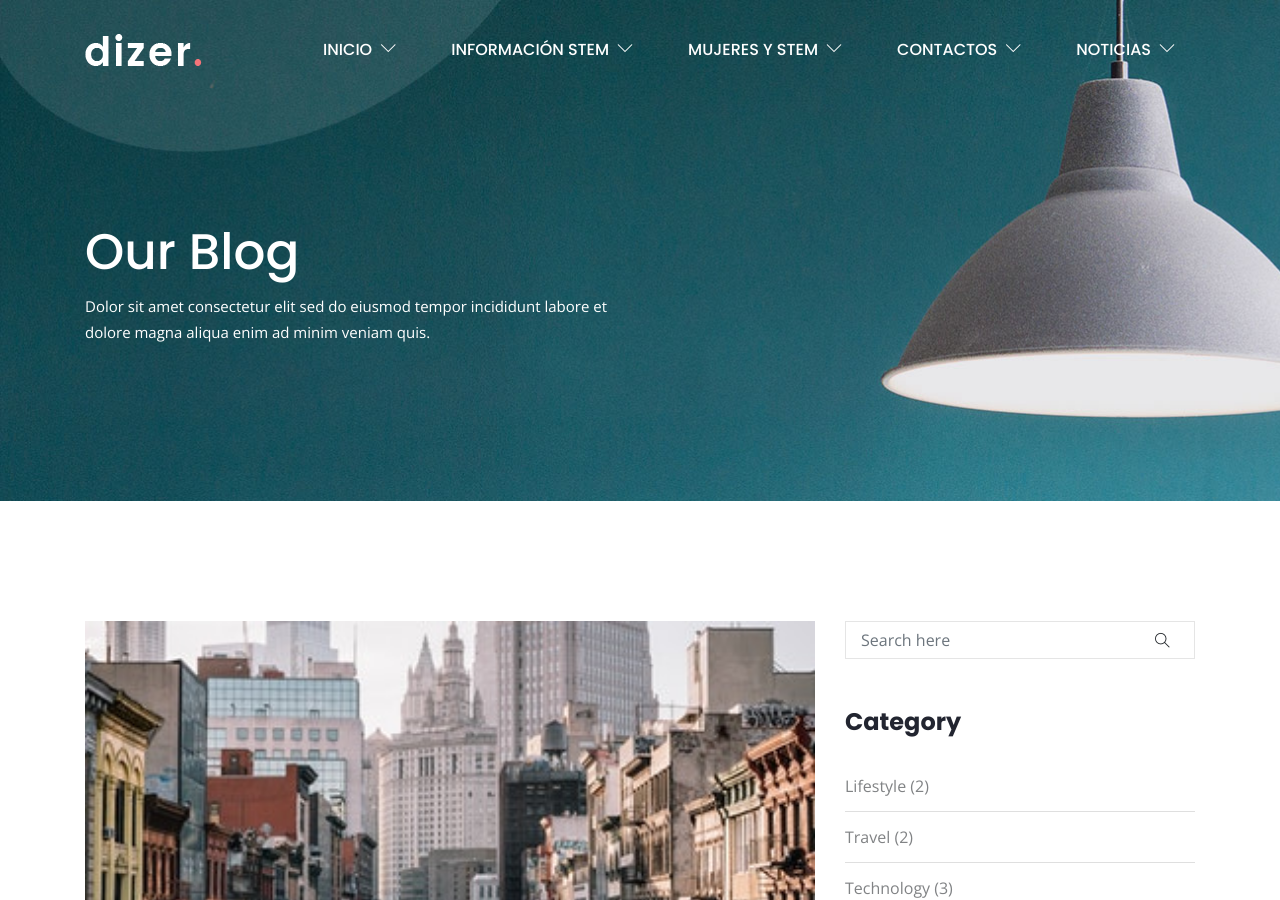
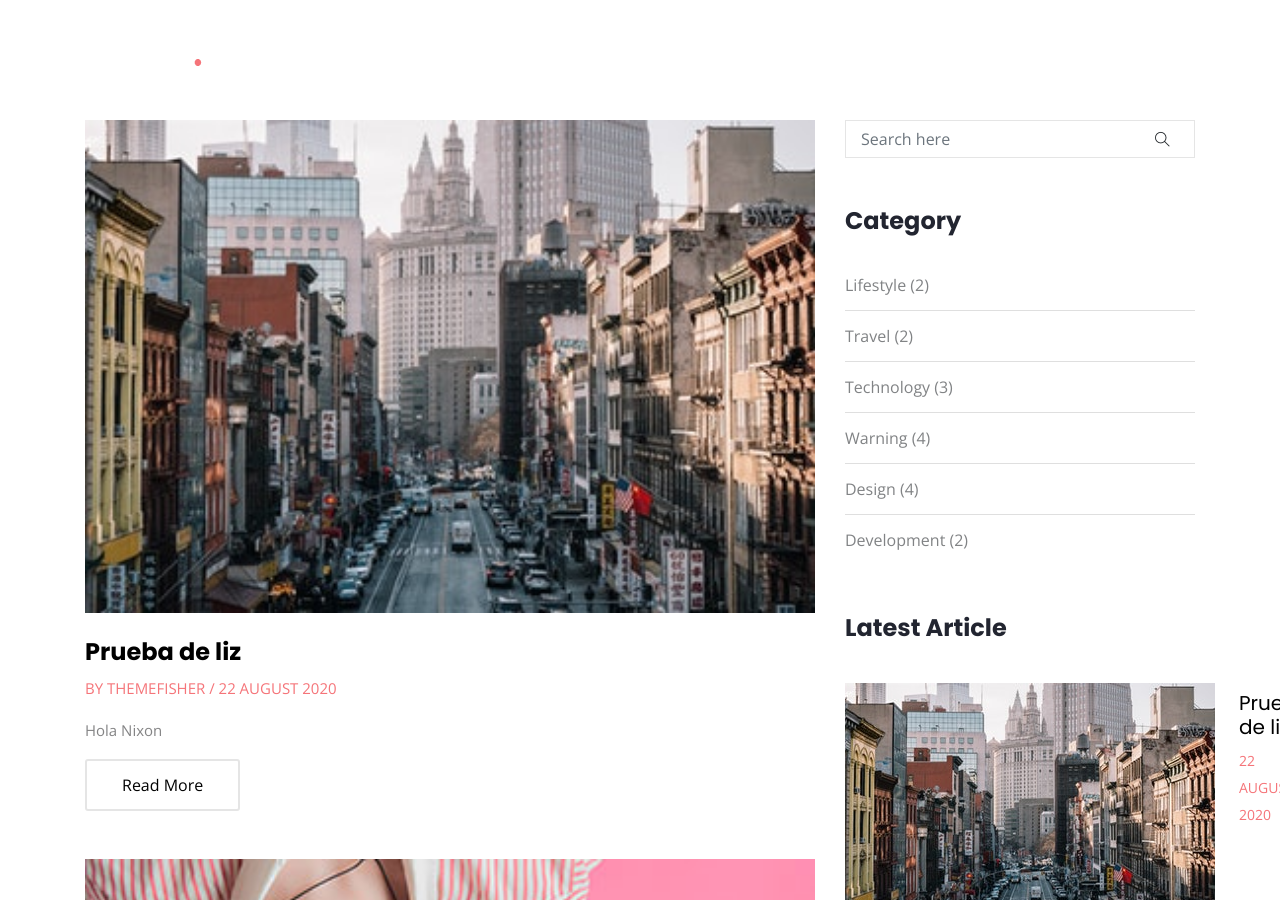
Before and after one commit to estaennosotraspiloto/estaennosotraspiloto, a Jekyll site: the page built from blog-2.html, in a window 1280 px wide and 900 px high. Built offline with Jekyll 4.4.1, drawn with Linux system fonts in a browser that asks for light colours; the list of posts is cut into pages by our own code; some of the changed lines change nothing that is shown.

Commit message:
Update from Forestry.io estaennosotraspiloto updated blog-2.html

```diff
--- a/blog-2.html
+++ b/blog-2.html
@@ -8,7 +8,6 @@ pagination:
   enabled: true
 
 ---
-{% include page_header.html %}
 
 <section class="section">
     <div class="container">
```
